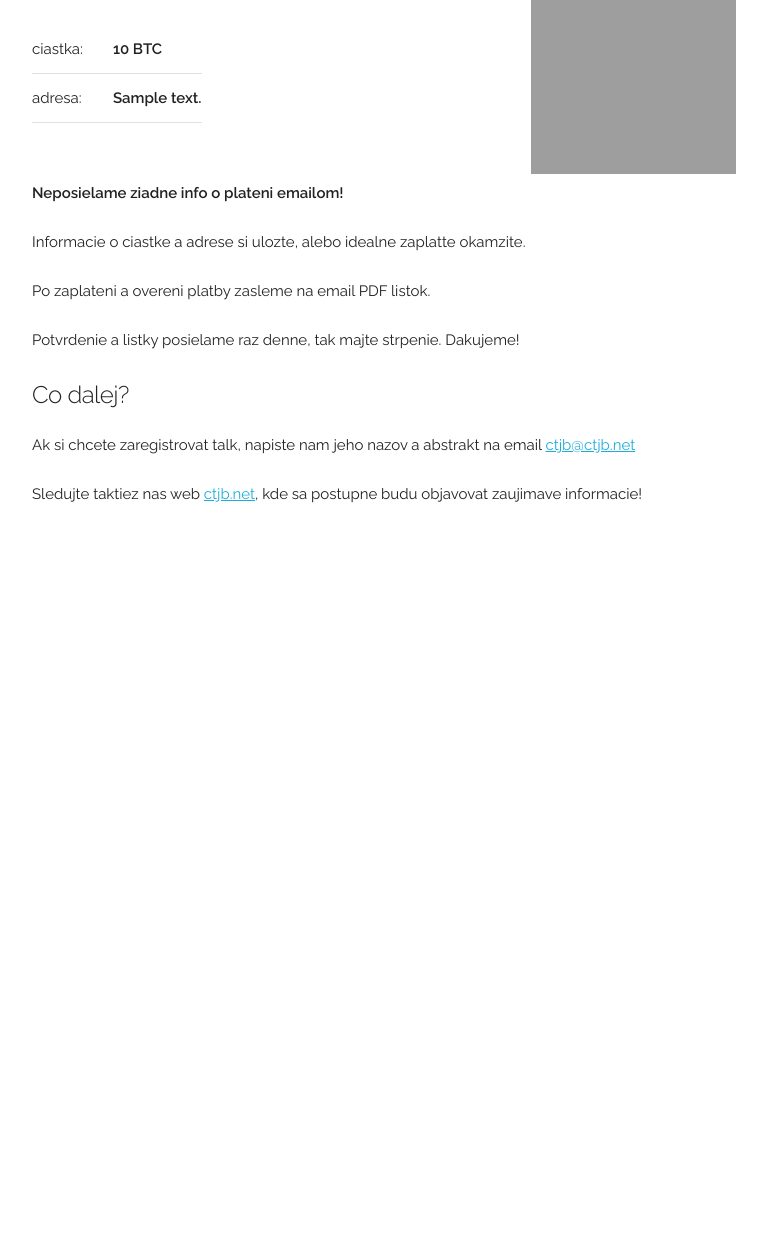
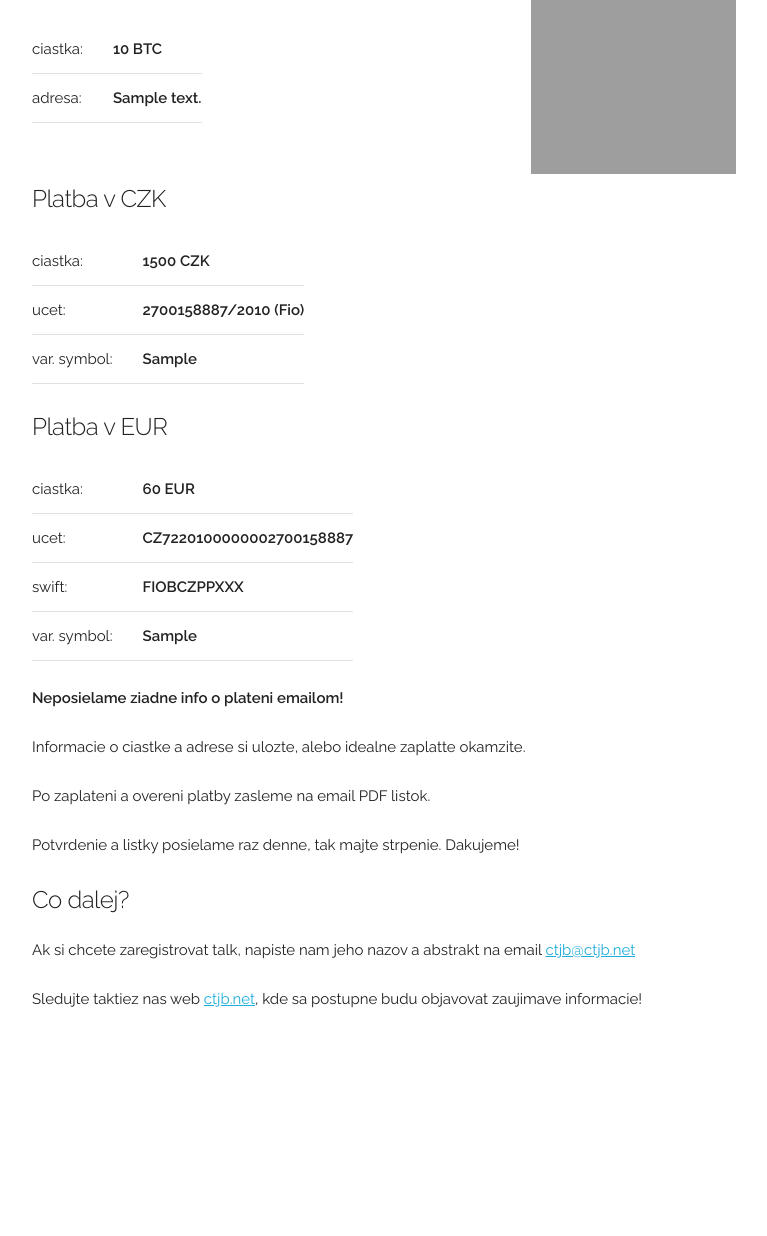
Before and after one commit to ctjb/register, a Flask app: template webapp/templates/registered.html in a window 1280 px wide. Shown: the part 192-1428 px from the top of the page, without its empty margins (128-895 px from the left). Before the commit the page ends 695 px from the top, so only its background shows below. Run offline with Flask 2, Linux system fonts and the light colour scheme; the template is opened without the code that fills it: most values are stand-ins (such as "Sample title", 1, 10 or a date in 2020); grey boxes are pictures that could not be loaded.

Commit message:
add legacy money option

```diff
--- a/webapp/static/index.html
+++ b/webapp/static/index.html
@@ -67,8 +67,7 @@
       <div class="full column">
         <h2>Cena</h2>
         <ul>
-          <li><strong>ekvivalent 1500 CZK alebo 60 EUR</strong></li>
-          <li><strong style="color: red;">platit sa da iba v Bitcoinoch!</strong></li>
+          <li><strong>1500 CZK alebo 60 EUR alebo ekvivalent v Bitcoinoch</strong></li>
           <li>cena je vzdy rovnaka, bez ohladu na to na kolko dni prides!</li>
         </ul>
       </div>
--- a/webapp/templates/registered.html
+++ b/webapp/templates/registered.html
@@ -40,6 +40,29 @@
 
   <div class="row">
     <div class="eleven columns">
+      <h5>Platba v CZK</h5>
+      <table>
+      <tr><td>ciastka:</td><td><strong>1500 CZK</strong></td></tr>
+      <tr><td>ucet:</td><td><strong>2700158887/2010 (Fio)</strong></td></tr>
+      <tr><td>var. symbol:</td><td><strong>{{ var_symbol }}</strong></td></tr>
+      </table>
+    </div>
+  </div>
+
+  <div class="row">
+    <div class="eleven columns">
+      <h5>Platba v EUR</h5>
+      <table>
+      <tr><td>ciastka:</td><td><strong>60 EUR</strong></td></tr>
+      <tr><td>ucet:</td><td><strong>CZ7220100000002700158887</strong></td></tr>
+      <tr><td>swift:</td><td><strong>FIOBCZPPXXX</strong></td></tr>
+      <tr><td>var. symbol:</td><td><strong>{{ var_symbol }}</strong></td></tr>
+      </table>
+    </div>
+  </div>
+
+  <div class="row">
+    <div class="eleven columns">
       <p><strong>Neposielame ziadne info o plateni emailom!</strong></p>
       <p>Informacie o ciastke a adrese si ulozte, alebo idealne zaplatte okamzite.</p>
       <p>Po zaplateni a overeni platby zasleme na email PDF listok.</p>
```
Also changed, not shown: webapp/templates/registered.txt (+13 -0 lines), webapp/views.py (+12 -7 lines).
